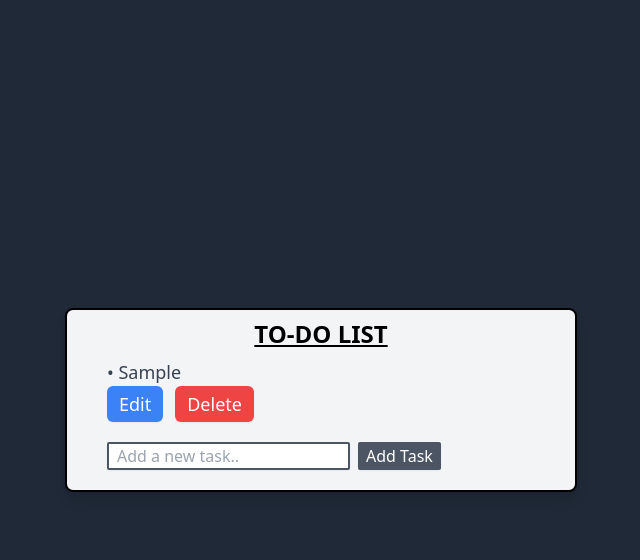
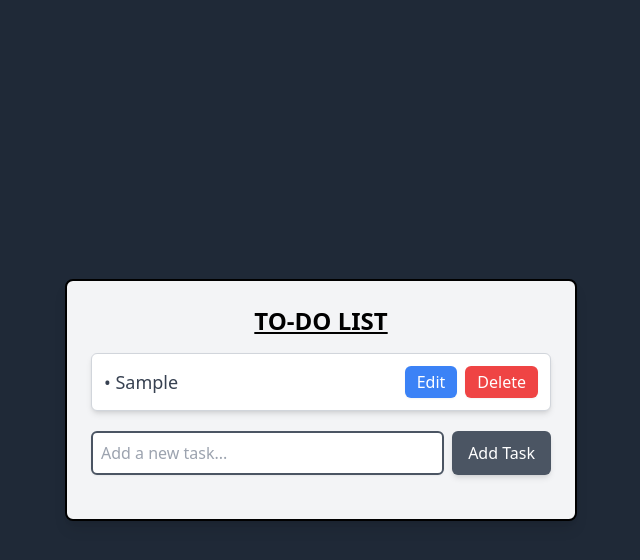
Before and after one commit to Exploring-glitch/To-Do-List, a website: page index.html in a window 1280 px wide. Both pictures are taken after typing "Sample" into the empty fields and a click on the button "Add Task". Shown: the whole page, without its empty margins (319-959 px from the left). Drawn offline with nearby package versions, Linux system fonts and the light colour scheme.

Commit message:
dev : redesigned UI with minor fixs

```diff
--- a/index.html
+++ b/index.html
@@ -8,85 +8,90 @@
     <title>Todo list</title>
 </head>
 
+<body class="bg-gray-800 flex justify-center items-center min-h-screen">
+    <div class="bg-gray-100 border-2 border-black m-4 rounded-lg shadow-lg w-full max-w-lg p-6">
 
-<body class="bg-gray-800 flex justify-center items-center min-h-screen">
-    <div class="bg-gray-100 border-2 border-black m-4 rounded-lg shadow-lg w-full max-w-lg">
+        <h1 class="text-2xl font-semibold text-center underline mb-4">TO-DO LIST</h1>
 
-        <h1 class="text-2xl font-semibold text-center underline my-2">TO-DO LIST</h1>
+        <div id="todo-container" class="space-y-3"></div>
 
-        <div id="newdivhere" class="mx-1 md:mx-10 space-y-3 text-sm md:text-lg"></div>
-
-        <div class="flex mx-1 gap-1 md:gap-2 md:mx-10 my-5">
-            <input type="text" placeholder="Add a new task.." class="bg-white border-2 border-gray-600 text-black hover:border-2 hover:border-gray-700 rounded-sm md:pl-2 shadow-sm">
-            <button class="bg-gray-600 text-white pr-2 pl-2 rounded-sm hover:bg-gray-700 shadow-sm hover:scale-105 font-medium" onclick="clickfunc()">Add Task</button>
+        <div class="flex gap-2 my-5">
+            <input id="todo-input" type="text" placeholder="Add a new task..." class="flex-grow bg-white border-2 border-gray-600 text-black rounded-md p-2 shadow-sm focus:border-gray-700">
+            <button class="bg-gray-600 text-white px-4 py-2 rounded-md hover:bg-gray-700 shadow-md hover:scale-105 font-medium" onclick="addTask()">Add Task</button>
         </div>
     </div>
 </body>
 
+<script>
+    let todos = [];
 
-
-<script>
-    let todos=[];
-    function capitalize(str){
+    function capitalize(str) {
         return str.charAt(0).toUpperCase() + str.slice(1);
     }
-    function clickfunc(){
-        let inputtext= document.querySelector("input").value.trim();
-        todos.push({
-            title: capitalize(inputtext)
-        })
-        document.querySelector("input").value="";
+
+    function addTask() {
+        let inputElement = document.getElementById("todo-input");
+        let taskText = inputElement.value.trim();
+
+        if (taskText === "") {
+            alert("Task cannot be empty!");
+            return;
+        }
+
+        todos.push({ title: capitalize(taskText) });
+        inputElement.value = "";
         render();
     }
-    function delefunc(index){
-        console.log("Delete button clicked");
-        todos.splice(index,1);
+
+    function deleteTask(index) {
+        todos.splice(index, 1);
         render();
     }
-    function editfunc(index){
-        let newtitle = prompt("Heyy user! Edit your task here:", todos[index].title);
-        if (newtitle!== null && newtitle.trim!== ""){
-            todos[index].title = newtitle;
+
+    function editTask(index) {
+        let newTitle = prompt("Edit your task:", todos[index].title);
+        if (newTitle !== null && newTitle.trim() !== "") {
+            todos[index].title = capitalize(newTitle.trim());
             render();
         }
     }
 
+    function createTodoElement(task, index) {
+        const taskDiv = document.createElement("div");
+        taskDiv.classList.add("flex", "justify-between", "items-center", "bg-white", "p-3", "rounded-md", "shadow-md", "border", "border-gray-300");
 
-    function todocomponent(a,index){
-        const newhead= document.createElement("h1");
-        const neweditbtn= document.createElement("button");
-        const newdelbtn= document.createElement("button");
-        const newele= document.createElement("div");
+        const taskText = document.createElement("span");
+        taskText.innerText = "• " + task.title;
+        taskText.classList.add("text-lg", "text-gray-700");
 
-        newhead.innerHTML= "•"+ " "+ a.title;
-        neweditbtn.innerHTML="Edit";
-        newdelbtn.innerHTML="Delete";
+        const buttonContainer = document.createElement("div");
 
-        newhead.classList.add("text-lg","font-medium","text-gray-700");
+        const editButton = document.createElement("button");
+        editButton.innerText = "Edit";
+        editButton.classList.add("text-white", "bg-blue-500", "hover:bg-blue-600", "py-1", "px-3", "rounded-md", "shadow-sm", "mr-2", "hover:scale-105");
+        editButton.onclick = () => editTask(index);
 
-        neweditbtn.onclick = function(){
-            editfunc(index);
-        }
-        neweditbtn.classList.add("text-white","bg-blue-500","hover:bg-blue-600", "hover:text-black","py-1","px-3", "rounded-md","shadow-sm","mr-3","font-medium","focus:outline-none","hover:scale-105");
+        const deleteButton = document.createElement("button");
+        deleteButton.innerText = "Delete";
+        deleteButton.classList.add("text-white", "bg-red-500", "hover:bg-red-600", "py-1", "px-3", "rounded-md", "shadow-sm", "hover:scale-105");
+        deleteButton.onclick = () => deleteTask(index);
 
-        newdelbtn.onclick = function(){
-            delefunc(index);
-        }
-        newdelbtn.classList.add("text-white","bg-red-500","hover:bg-red-600", "hover:text-black","py-1","px-3", "rounded-md","shadow-sm","mr-3","font-medium","focus:outline-none","hover:scale-105");
+        buttonContainer.appendChild(editButton);
+        buttonContainer.appendChild(deleteButton);
 
-        newele.appendChild(newhead);
-        newele.appendChild(neweditbtn);
-        newele.appendChild(newdelbtn);
+        taskDiv.appendChild(taskText);
+        taskDiv.appendChild(buttonContainer);
 
-        return newele;
+        return taskDiv;
     }
 
-    function render(){
-        document.querySelector("#newdivhere").innerHTML="";
-        for(let i=0; i<todos.length;i++){
-            console.log(todos[i]);
-            document.querySelector("#newdivhere").appendChild(todocomponent(todos[i],i))
-        }
+    function render() {
+        const container = document.getElementById("todo-container");
+        container.innerHTML = "";
+
+        todos.forEach((task, index) => {
+            container.appendChild(createTodoElement(task, index));
+        });
     }
 </script>
 </html>
```
